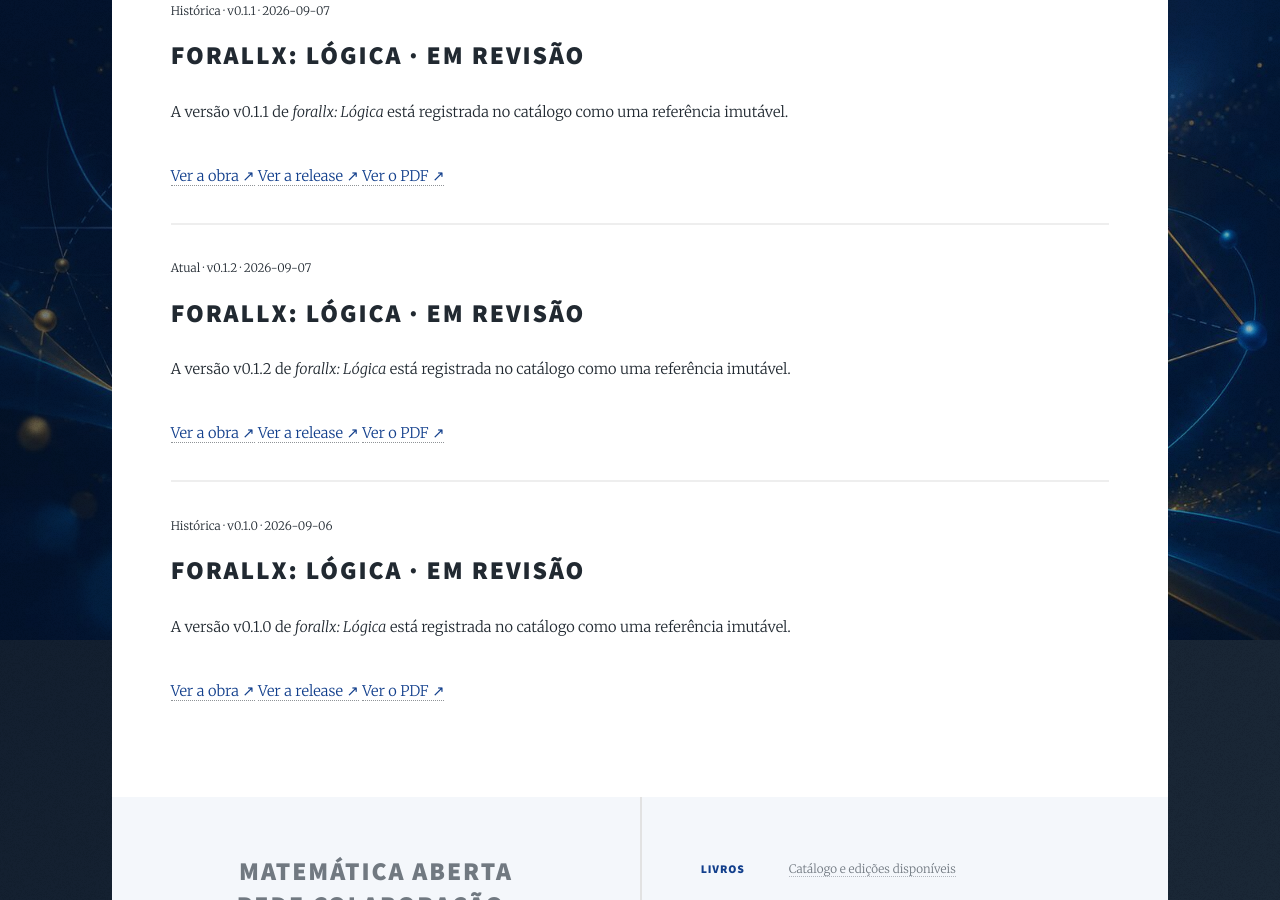
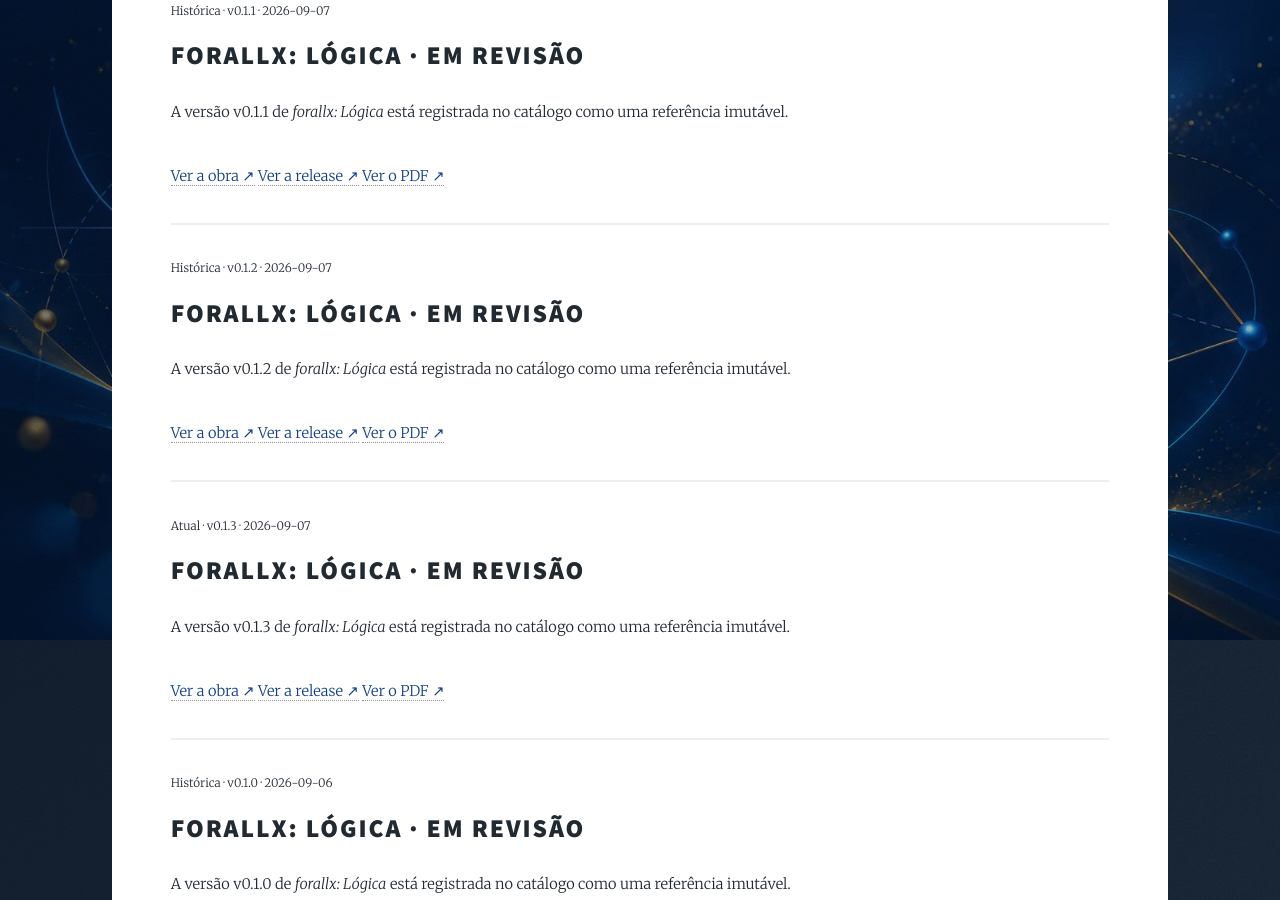
Before and after one commit to projetorealmat/projetorealmat.github.io, a Jekyll site: the page built from _pages/arquivo.md, in a window 1280 px wide and 900 px high, scrolled down 823 px. Built offline with Jekyll 4.4.1, drawn with Linux system fonts in a browser that asks for light colours.

Commit message:
chore: atualizar _data/books.json

```diff
--- a/_data/books.json
+++ b/_data/books.json
@@ -4,8 +4,19 @@
     "title": "forallx: Lógica",
     "short_title": "forallx",
     "subject": "lógica formal",
-    "current_version": "v0.1.2",
+    "current_version": "v0.1.3",
     "releases": [
+      {
+        "version": "v0.1.3",
+        "status": "em revisão",
+        "repository": "projetorealmat/forallx",
+        "ref": "v0.1.3",
+        "release_url": "https://github.com/projetorealmat/forallx/releases/tag/v0.1.3",
+        "pdf_url": "https://github.com/projetorealmat/forallx/releases/download/v0.1.3/forallx.pdf",
+        "pdf_path": "/assets/books/forallx/v0.1.3/forallx.pdf",
+        "sha256": "86a25d4f6bc36875be8a99c9b9fc607e5e27fe08914f56bde6dc3f287f44bb6a",
+        "release_date": "2026-09-07"
+      },
       {
         "version": "v0.1.2",
         "status": "em revisão",
```
